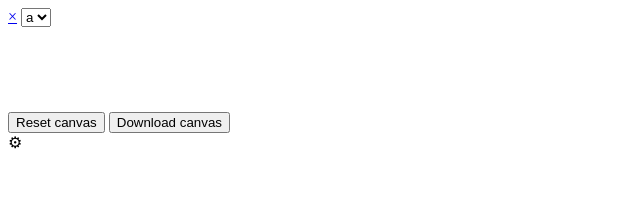
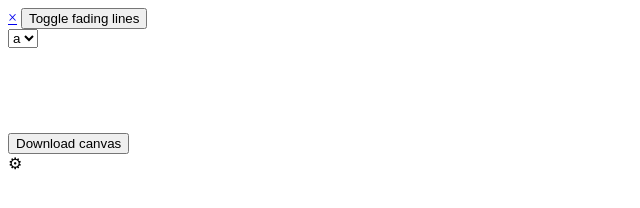
Before and after one commit to DukeBas/Steering, a plain HTML site: page index.html in a window 1280 px wide. Shown: the whole page, without its empty margins (0-640 px from the left). Drawn offline with Linux system fonts and the light colour scheme.

Commit message:
Fading lines

```diff
--- a/index.html
+++ b/index.html
@@ -14,12 +14,12 @@
 <body>
   <div id="sidebar">
     <a href="javascript:void(0)" class="closebtn" onclick="closeSidebar()">&times;</a>
+    <button onclick="toggleFadingLines();" id="reset-button">Toggle fading lines</button> <br>
     <select name="selector" onchange="alert('Changed!')">
       <option value="a">a</option>
       <option value="b">b</option>
     </select>
     <br><br><br>
-    <button onclick="windowResized();" id="reset-button">Reset canvas</button>
     <button onclick="saveCanvas('canvas', 'png');" id="download-button">Download canvas</button>
     <a href="https://github.com/DukeBas/">
       <img src="GitHub-light.png" alt="Github link" id="GitHub">
```
Also changed, not shown: src/index.ts (+7 -0 lines).
